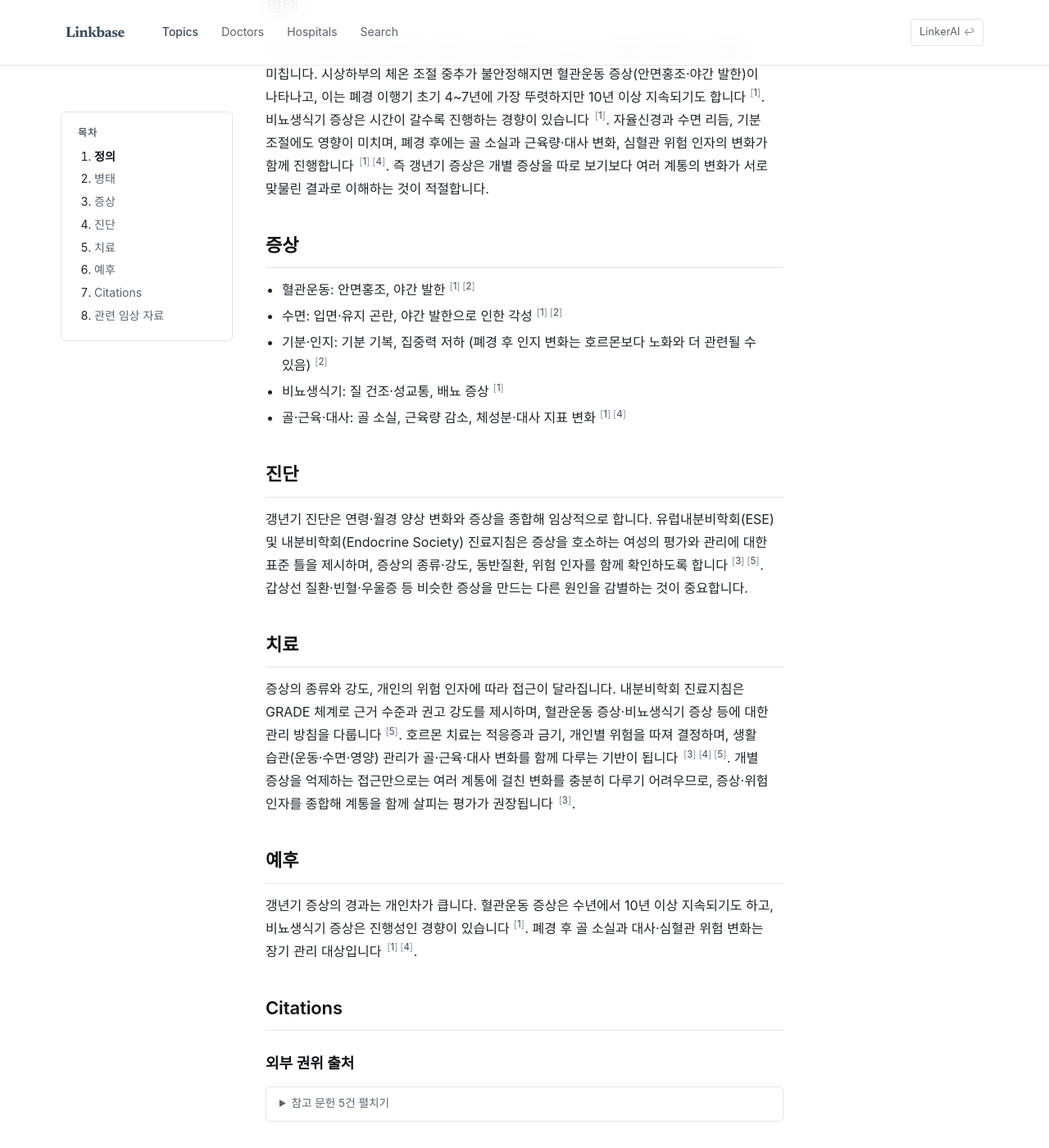
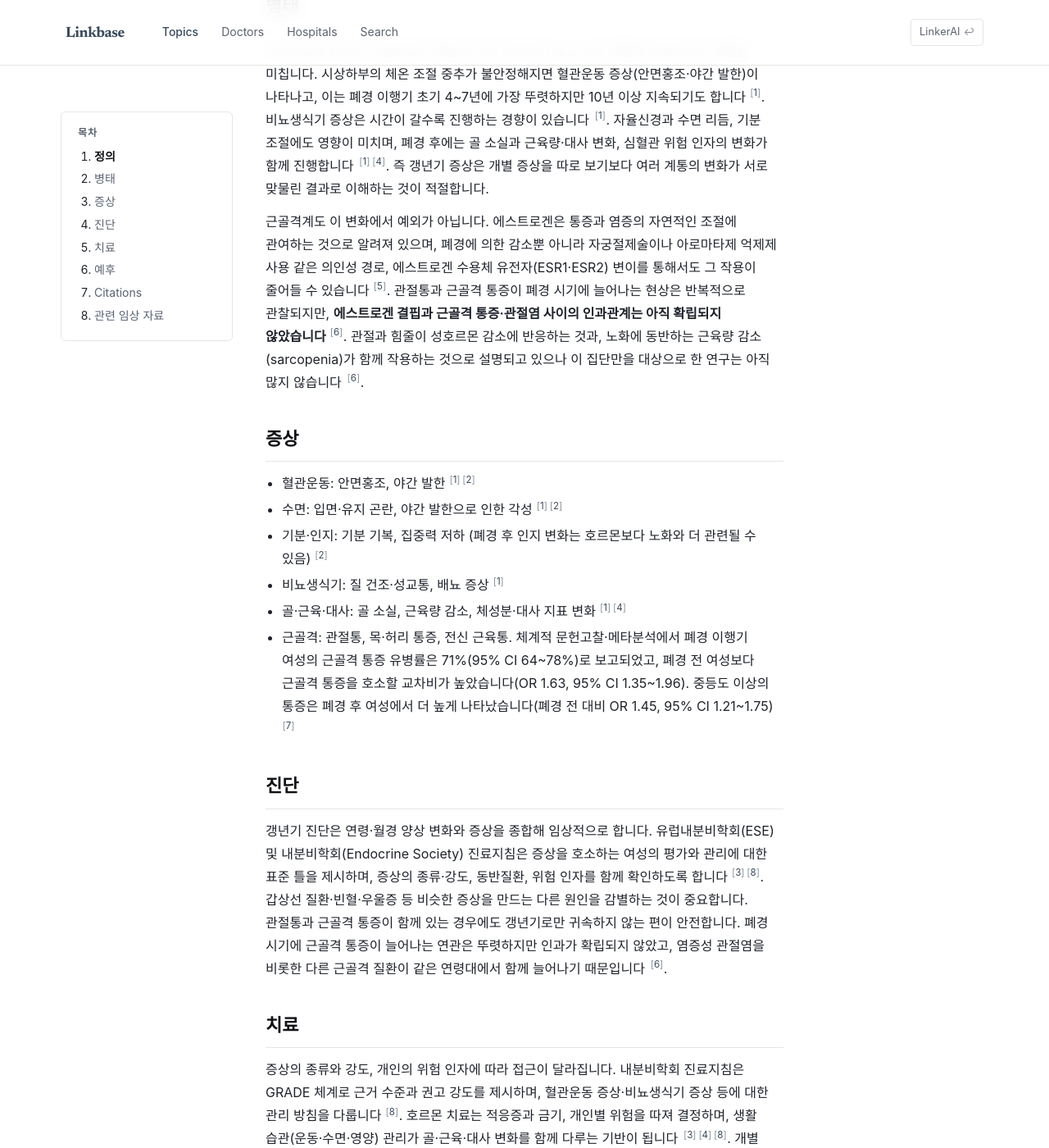
Before and after one commit to feelharmony/linkare-medical-knowledge, a Jekyll site: the page built from conditions/menopausal-syndrome.md, in a window 1280 px wide and 1400 px high, scrolled down 727 px. Shown: the whole window at 82% size. Built offline with Jekyll 4.4.1, drawn with Linux system fonts in a browser that asks for light colours; some web fonts are replaced; some of the changed text lies outside the part shown.

Commit message:
fix(menopausal-syndrome): quality_status stub → review — Pages 배포를 막던 마지막 FAIL
lint-entity.js:86 VALID_QUALITY_STATUSES = draft|review|verified|archived 인데
원격 파일이 stub 이라 hard gate 에서 걸렸다. 배포가 통째로 멈춰 knowledge.linkerai.io 가
2026-08-06 00:00 이전부터 갱신되지 않고 있었다(마지막 성공 빌드가 계속 서빙 중).

수정 자체는 2026-07-30 v2 보강 때 이미 로컬에서 끝나 있었다(근골격 통증 축 보강 +
외부 근거 5→9편 + quality_status 정정). 커밋이 안 돼 원격에 반영되지 않은 상태였고,
오늘 내가 "이전 작업분"으로 분류해 스테이징에서 빼는 바람에 배포가 계속 실패했다.

검사 103개 / FAIL 0 / WARN 5.

Co-Authored-By: Claude Opus 5 (1M context) <noreply@anthropic.com>

```diff
--- a/conditions/menopausal-syndrome.md
+++ b/conditions/menopausal-syndrome.md
@@ -6,17 +6,17 @@ permalink: /conditions/menopausal-syndrome/
 title: 갱년기 증후군
 description: 폐경 이행기 전후 에스트로겐 감소로 혈관운동·수면·기분·인지·비뇨생식기·골·대사 등 전신 여러 계통에 걸쳐 증상이 나타나는 상태
 title_en: menopausal syndrome
-last_reviewed: '2026-07-24'
+last_reviewed: '2026-07-30'
 locked: false
-quality_status: stub
-verified_by: v0.1 stub — SOP 보강 예정
-next_review: '2026-08-24'
-source_count: 5
-source_count_external: 5
+quality_status: review
+verified_by: v0.2 — 근골격 통증 축 보강. verified 승격은 [^1]~[^5] abstract 정합성 재확인 후
+next_review: '2026-08-30'
+source_count: 9
+source_count_external: 9
 source_count_clinic_pillar: 0
 clinic_footnote_ids: []
-external_footnote_ids: [1, 2, 3, 4, 5]
-version: 1
+external_footnote_ids: [1, 2, 3, 4, 5, 6, 7, 8, 9]
+version: 2
 ---
 ## 정의
 갱년기 증후군(menopausal syndrome)은 폐경 이행기(perimenopause)와 폐경 후(postmenopause)에 난소 기능 저하로 에스트로겐이 감소하면서 나타나는 전신 증상의 묶음입니다. 대표 증상은 안면홍조·야간 발한 같은 혈관운동 증상(vasomotor symptoms), 수면 장애, 비뇨생식기 증상이며, 기분 변화·인지 변화·성욕 저하·골 소실·대사 변화가 함께 나타날 수 있습니다 [^1][^3]. 전 세계 폐경 여성의 상당수가 증상을 경험하고, 그중 약 25%는 일상에 지장을 줄 정도의 증상을 겪습니다 [^2].
@@ -24,18 +24,23 @@ version: 1
 ## 병태
 에스트로겐 감소는 여성호르몬 계통 하나에 국한되지 않고 여러 계통에 연쇄적으로 영향을 미칩니다. 시상하부의 체온 조절 중추가 불안정해지면 혈관운동 증상(안면홍조·야간 발한)이 나타나고, 이는 폐경 이행기 초기 4~7년에 가장 뚜렷하지만 10년 이상 지속되기도 합니다 [^1]. 비뇨생식기 증상은 시간이 갈수록 진행하는 경향이 있습니다 [^1]. 자율신경과 수면 리듬, 기분 조절에도 영향이 미치며, 폐경 후에는 골 소실과 근육량·대사 변화, 심혈관 위험 인자의 변화가 함께 진행합니다 [^1][^4]. 즉 갱년기 증상은 개별 증상을 따로 보기보다 여러 계통의 변화가 서로 맞물린 결과로 이해하는 것이 적절합니다.
 
+근골격계도 이 변화에서 예외가 아닙니다. 에스트로겐은 통증과 염증의 자연적인 조절에 관여하는 것으로 알려져 있으며, 폐경에 의한 감소뿐 아니라 자궁절제술이나 아로마타제 억제제 사용 같은 의인성 경로, 에스트로겐 수용체 유전자(ESR1·ESR2) 변이를 통해서도 그 작용이 줄어들 수 있습니다 [^8]. 관절통과 근골격 통증이 폐경 시기에 늘어나는 현상은 반복적으로 관찰되지만, **에스트로겐 결핍과 근골격 통증·관절염 사이의 인과관계는 아직 확립되지 않았습니다** [^6]. 관절과 힘줄이 성호르몬 감소에 반응하는 것과, 노화에 동반하는 근육량 감소(sarcopenia)가 함께 작용하는 것으로 설명되고 있으나 이 집단만을 대상으로 한 연구는 아직 많지 않습니다 [^6].
+
 ## 증상
 - 혈관운동: 안면홍조, 야간 발한 [^1][^3]
 - 수면: 입면·유지 곤란, 야간 발한으로 인한 각성 [^1][^3]
 - 기분·인지: 기분 기복, 집중력 저하 (폐경 후 인지 변화는 호르몬보다 노화와 더 관련될 수 있음) [^3]
 - 비뇨생식기: 질 건조·성교통, 배뇨 증상 [^1]
 - 골·근육·대사: 골 소실, 근육량 감소, 체성분·대사 지표 변화 [^1][^4]
+- 근골격: 관절통, 목·허리 통증, 전신 근육통. 체계적 문헌고찰·메타분석에서 폐경 이행기 여성의 근골격 통증 유병률은 71%(95% CI 64~78%)로 보고되었고, 폐경 전 여성보다 근골격 통증을 호소할 교차비가 높았습니다(OR 1.63, 95% CI 1.35~1.96). 중등도 이상의 통증은 폐경 후 여성에서 더 높게 나타났습니다(폐경 전 대비 OR 1.45, 95% CI 1.21~1.75) [^7]
 
 ## 진단
-갱년기 진단은 연령·월경 양상 변화와 증상을 종합해 임상적으로 합니다. 유럽내분비학회(ESE) 및 내분비학회(Endocrine Society) 진료지침은 증상을 호소하는 여성의 평가와 관리에 대한 표준 틀을 제시하며, 증상의 종류·강도, 동반질환, 위험 인자를 함께 확인하도록 합니다 [^2][^5]. 갑상선 질환·빈혈·우울증 등 비슷한 증상을 만드는 다른 원인을 감별하는 것이 중요합니다.
+갱년기 진단은 연령·월경 양상 변화와 증상을 종합해 임상적으로 합니다. 유럽내분비학회(ESE) 및 내분비학회(Endocrine Society) 진료지침은 증상을 호소하는 여성의 평가와 관리에 대한 표준 틀을 제시하며, 증상의 종류·강도, 동반질환, 위험 인자를 함께 확인하도록 합니다 [^2][^5]. 갑상선 질환·빈혈·우울증 등 비슷한 증상을 만드는 다른 원인을 감별하는 것이 중요합니다. 관절통과 근골격 통증이 함께 있는 경우에도 갱년기로만 귀속하지 않는 편이 안전합니다. 폐경 시기에 근골격 통증이 늘어나는 연관은 뚜렷하지만 인과가 확립되지 않았고, 염증성 관절염을 비롯한 다른 근골격 질환이 같은 연령대에서 함께 늘어나기 때문입니다 [^6].
 
 ## 치료
 증상의 종류와 강도, 개인의 위험 인자에 따라 접근이 달라집니다. 내분비학회 진료지침은 GRADE 체계로 근거 수준과 권고 강도를 제시하며, 혈관운동 증상·비뇨생식기 증상 등에 대한 관리 방침을 다룹니다 [^5]. 호르몬 치료는 적응증과 금기, 개인별 위험을 따져 결정하며, 생활 습관(운동·수면·영양) 관리가 골·근육·대사 변화를 함께 다루는 기반이 됩니다 [^2][^4][^5]. 개별 증상을 억제하는 접근만으로는 여러 계통에 걸친 변화를 충분히 다루기 어려우므로, 증상·위험 인자를 종합해 계통을 함께 살피는 평가가 권장됩니다 [^2].
+
+근골격 통증이 동반된 경우 비약물 접근이 함께 검토됩니다. 폐경기 여성의 근골격 통증에 대한 도수치료를 다룬 체계적 문헌고찰에서는 포함된 5편 중 4편이 통증 감소를 보고했습니다. 다만 저자들은 결과를 신중하게 해석할 것을 명시했습니다. 4편이 비뚤림 위험이 높았고, 전체 참여자가 245명으로 적었으며, 추적 기간이 4주에서 6개월로 짧고, 이질성이 커서 메타분석을 하지 못했기 때문입니다 [^9]. 즉 현재 근거는 방향을 시사하는 수준이며 효과의 크기나 지속을 단정할 단계는 아닙니다.
 
 ## 예후
 갱년기 증상의 경과는 개인차가 큽니다. 혈관운동 증상은 수년에서 10년 이상 지속되기도 하고, 비뇨생식기 증상은 진행성인 경향이 있습니다 [^1]. 폐경 후 골 소실과 대사·심혈관 위험 변화는 장기 관리 대상입니다 [^1][^4].
@@ -48,6 +53,11 @@ version: 1
 [^3]: Santoro N, Epperson CN, et al. Menopausal Symptoms and Their Management. Endocrinol Metab Clin North Am. 2015. PMID: 26316239
 [^4]: Levinger I, Brennan-Speranza TC, et al. Multifaceted interaction of bone, muscle, lifestyle interventions and metabolic health. Osteoporos Int. 2017. PMID: 28289780
 [^5]: Stuenkel CA, Davis SR, et al. Treatment of Symptoms of the Menopause: An Endocrine Society Clinical Practice Guideline. J Clin Endocrinol Metab. 2015. PMID: 26444994
+[^6]: Watt FE. Musculoskeletal pain and menopause. Post Reprod Health. 2018. PMID: 29412042
+[^7]: Lu CB, Liu PF, et al. Musculoskeletal Pain during the Menopausal Transition: A Systematic Review and Meta-Analysis. Neural Plast. 2020. PMID: 33299396
+[^8]: Panevin TS, Bobkova AO. Endogenous estrogen deficiency and the development of chronic musculoskeletal pain: A review. Ter Arkh. 2022. PMID: 36286969
+[^9]: Espírito Santo J, Moita J. The Efficacy of Manual Therapy on Musculoskeletal Pain in Menopause: A Systematic Review. Healthcare (Basel). 2024. PMID: 39337178
 
 ## Changelog
+- 2026-07-30 v2: 근골격 통증 축 보강 — 병태에 에스트로겐-통증 조절 및 인과 미확립 경계 추가, 증상에 근골격 항목(유병률 71%·OR) 신설, 진단에 근골격 통증의 갱년기 단독 귀속 경계 추가, 치료에 도수치료 근거와 그 한계 명시. 외부 근거 5→9편(Post Reprod Health·Neural Plast 메타분석·Ter Arkh·Healthcare 체계적 문헌고찰). quality_status stub→review (stub 은 lint 무효값이었음).
 - 2026-07-24 v1 (stub v0.1): thq 8/1 홈피 갱년기 pillar(에이징 리셋핏 Generation M) 진입을 위한 신규 entity. 병태생리·증상·진단·치료 골격 + 외부 근거 5편(BMJ·ESE/Endocrine Society CPG·증상관리 리뷰·골근육대사). 자사 임상 자료(clinic pillar) 연결은 발행 후 보강 예정.
```
